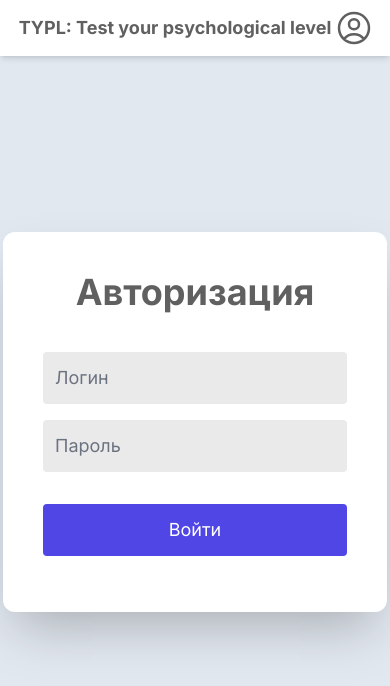
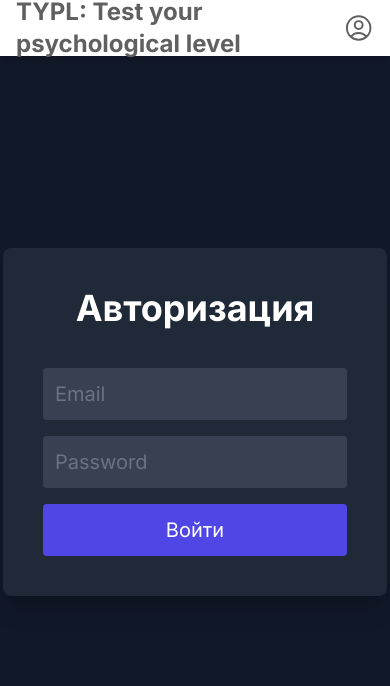
Before and after one commit to GEREGUR/TYPL, a Next.js app: page /auth/sign-in in a window 390 px wide. Shown: the top 686 px of the page. Built offline with nearby package versions, Linux system fonts and the light colour scheme; no server answers.

Commit message:
Finished auth, TODO updated

```diff
--- a/app/_components/navbar.tsx
+++ b/app/_components/navbar.tsx
@@ -7,7 +7,7 @@ import { useState } from "react";
 export const Navbar = () => {
   const [logged, setLogged] = useState("false");
   return (
-    <nav className="w-full fixed h-14 md:h-16 px-4 bg-white font-bold text-lg sm:text-xl md:text-2xl flex justify-between items-center text-[#606060] shadow-md">
+    <nav className="w-full fixed h-14 md:h-16 px-4 bg-white font-bold text-xl flex justify-between items-center text-[#606060] shadow-md">
       {!logged ? (
         <svg
           xmlns="http://www.w3.org/2000/svg"
@@ -26,7 +26,7 @@ export const Navbar = () => {
       ) : (
         <div></div>
       )}
-      <span>TYPL: Test your psychological level</span>
+      <span className="text-2xl">TYPL: Test your psychological level</span>
       <svg
         xmlns="http://www.w3.org/2000/svg"
         fill="none"
--- a/app/auth/sign-in/page.tsx
+++ b/app/auth/sign-in/page.tsx
@@ -1,49 +1,51 @@
 "use client";
 import { useState } from "react";
-import { useCreateUserWithEmailAndPassword } from "react-firebase-hooks/auth";
+import { useSignInWithEmailAndPassword } from "react-firebase-hooks/auth";
 import { auth } from "@/app/firebase/config";
+import { useRouter } from "next/navigation";
 
 const SignIn = () => {
   const [email, setEmail] = useState("");
   const [password, setPassword] = useState("");
-  const [createUserWithEmailAndPassword] =
-    useCreateUserWithEmailAndPassword(auth);
+  const [signInWithEmailAndPassword] = useSignInWithEmailAndPassword(auth);
+  const router = useRouter();
 
-  const handleSignUp = async () => {
+  const handleSignIn = async () => {
     try {
-      const res = await createUserWithEmailAndPassword(email, password);
+      const res = await signInWithEmailAndPassword(email, password);
       console.log({ res });
       sessionStorage.setItem("user", "true");
       setEmail("");
       setPassword("");
+      router.push("/main");
     } catch (e) {
       console.error(e);
     }
   };
 
   return (
-    <div className="min-h-screen flex items-center justify-center bg-slate-200">
-      <div className="bg-white p-10 rounded-xl shadow-2xl w-96">
-        <h1 className="text-[#606060] font-bold text-center text-4xl mb-10">
+    <div className="min-h-screen flex items-center justify-center bg-gray-900">
+      <div className="bg-gray-800 p-10 rounded-lg text-xl shadow-xl w-96">
+        <h1 className="text-white text-4xl mb-10 font-bold text-center">
           Авторизация
         </h1>
         <input
           type="email"
-          placeholder="Логин"
+          placeholder="Email"
           value={email}
           onChange={(e) => setEmail(e.target.value)}
-          className="w-full text-lg p-3 mb-4 bg-[#EAEAEA] rounded outline-none text-slate-700 placeholder-gray-500"
+          className="w-full p-3 mb-4 bg-gray-700 rounded outline-none text-white placeholder-gray-500"
         />
         <input
           type="password"
-          placeholder="Пароль"
+          placeholder="Password"
           value={password}
           onChange={(e) => setPassword(e.target.value)}
-          className="w-full text-lg p-3 mb-4 bg-[#EAEAEA] rounded outline-none text-slate-700 placeholder-gray-500"
+          className="w-full p-3 mb-4 bg-gray-700 rounded outline-none text-white placeholder-gray-500"
         />
         <button
-          onClick={handleSignUp}
-          className="w-full text-lg p-3 my-4 bg-indigo-600 hover:bg-red-500 rounded text-white duration-300"
+          onClick={handleSignIn}
+          className="w-full p-3 bg-indigo-600 rounded text-white hover:bg-indigo-500"
         >
           Войти
         </button>
```
